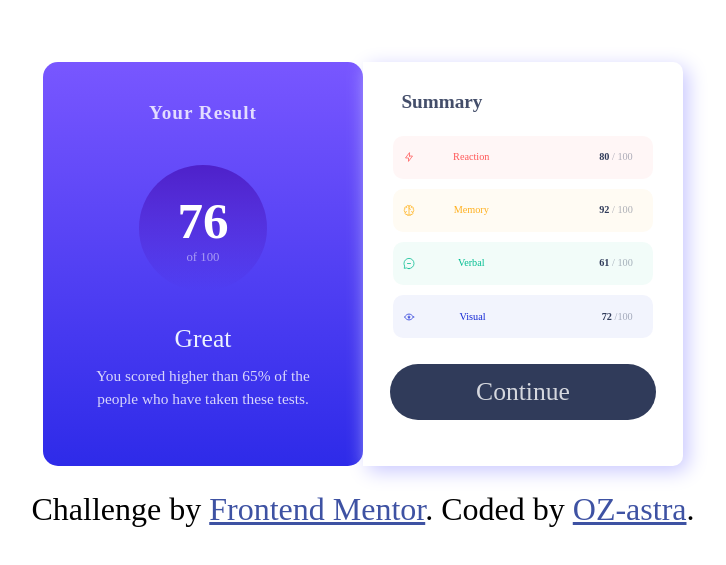
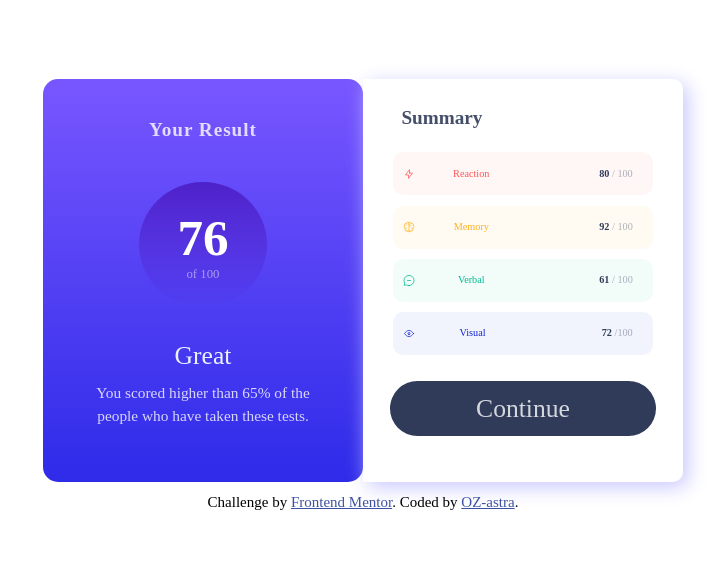
Before and after one commit to OZ-astra/glowing_website, a plain HTML site: page index.html in a window 1280 px wide. Shown: the part 105-670 px from the top of the page, without its empty margins (277-1003 px from the left). Drawn offline with Linux system fonts and the light colour scheme.

Commit message:
Update style.css

```diff
--- a/style.css
+++ b/style.css
@@ -154,7 +154,7 @@ footer .container-footer {
 }
 
 .attribution {
-    font-size: 2.5em;
+    font-size: 11px;
     text-align: center;
     margin-top: .8em;
 
@@ -244,4 +244,8 @@ footer .container-footer {
     footer .container-footer:hover {
         background: linear-gradient( hsla(252,100%, 67%), hsl(241, 81%, 54%));
     }
+
+    .attribution {
+        font-size: 15px;
+    }
 }
```
